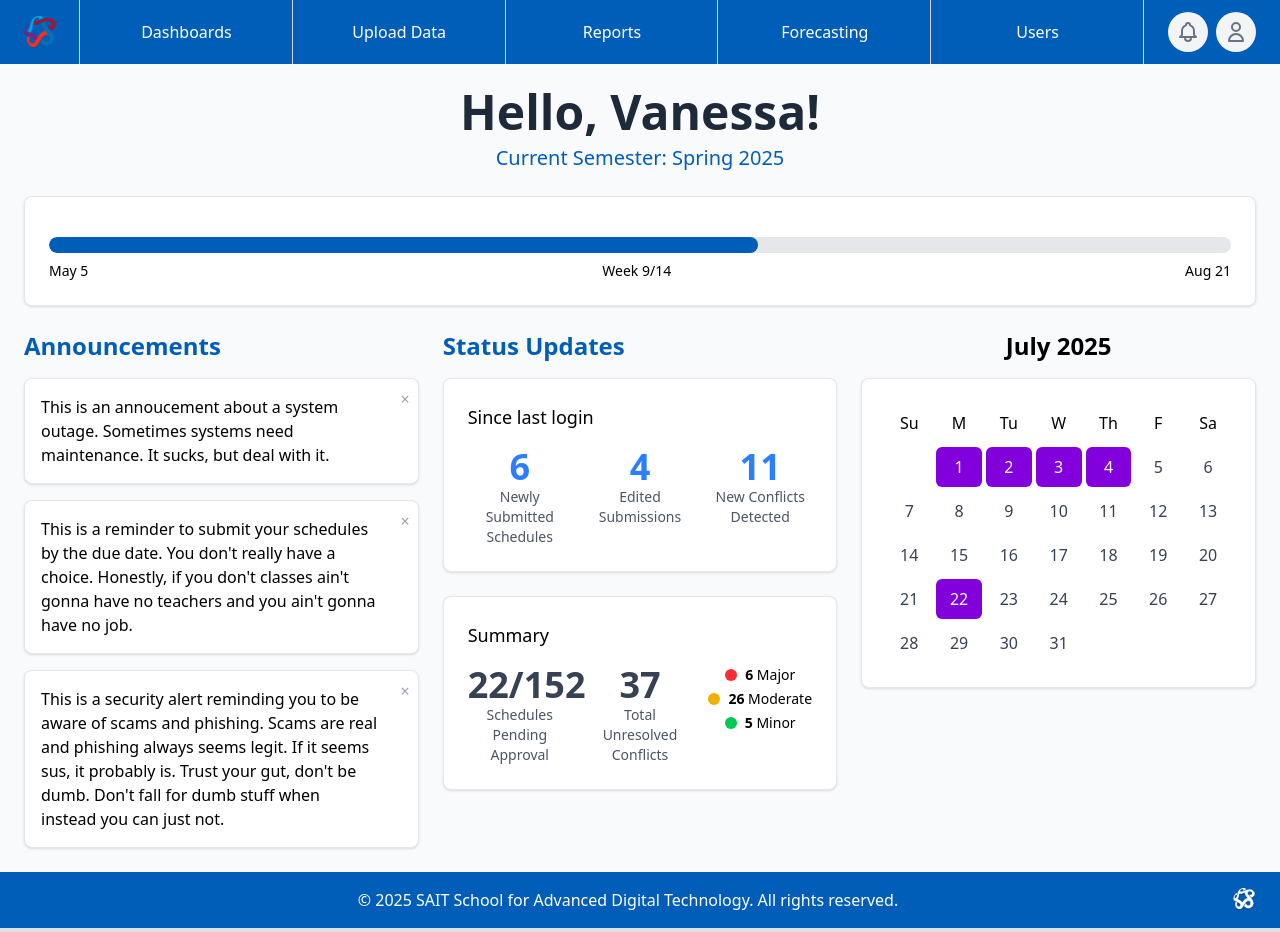
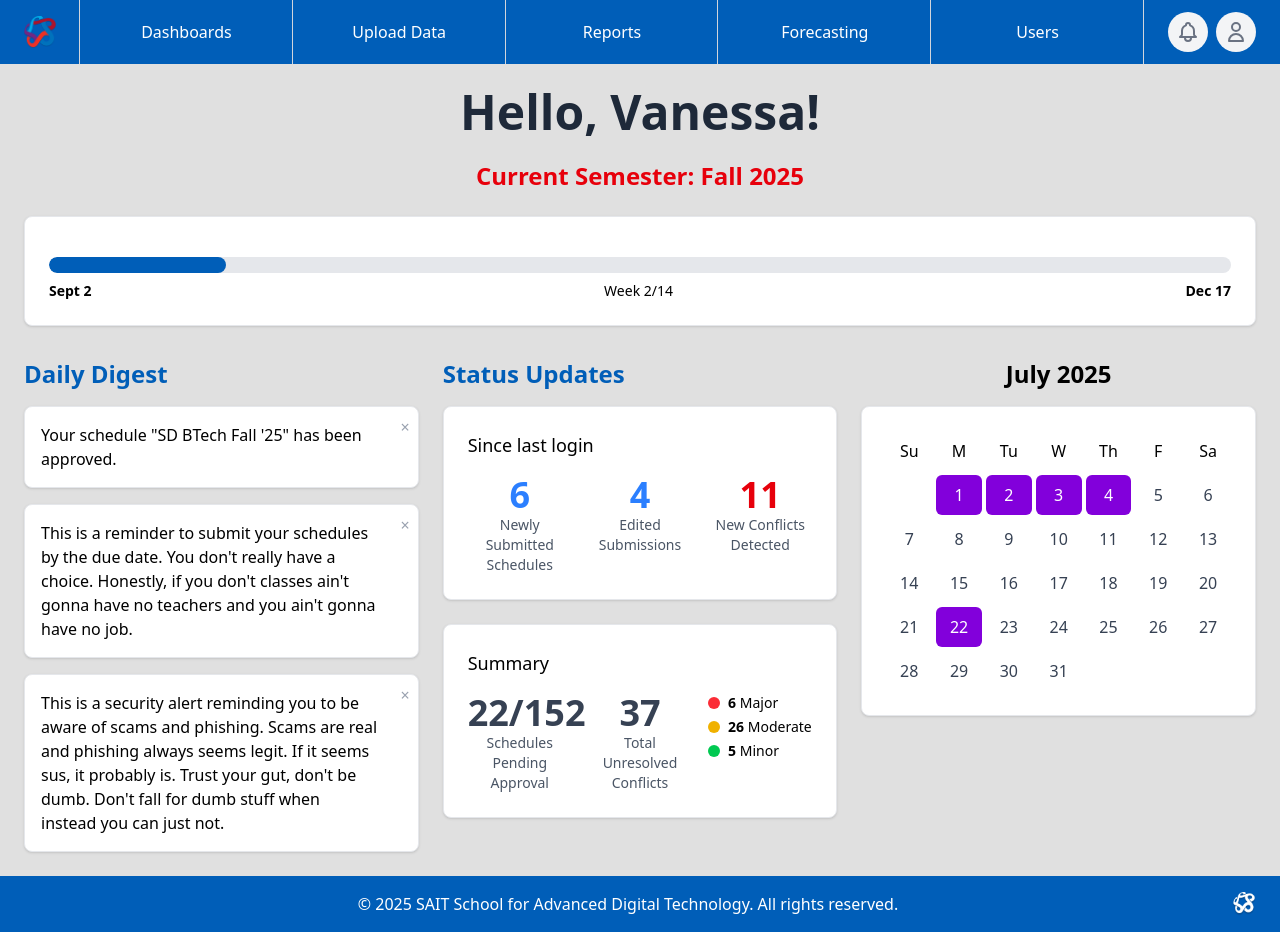
Before and after one commit to mlbrnm/sadt_scheduling_capstone, a Next.js app: page /Frontend/Home in a window 1280 px wide. Built offline with nearby package versions, Linux system fonts and the light colour scheme.

Commit message:
updated homepage code from previous + dummy data/start for schedule manager

```diff
--- /dev/null
+++ b/app/Frontend/Dashboards/ScheduleManager/dummydata.json
@@ -0,0 +1,44 @@
+[
+  {
+    "dateSubmitted": "15/07/2025",
+    "title": "SD Winter '26",
+    "programType": "Diploma",
+    "status": "Submitted",
+    "timeslots": "Empty - Upload Now"
+  },
+  {
+    "dateSubmitted": "10/07/2025",
+    "title": "SD Fall '25",
+    "programType": "Diploma",
+    "status": "In Review",
+    "timeslots": "Empty - Upload Now"
+  },
+  {
+    "dateSubmitted": "01/07/2025",
+    "title": "Infosec Analyst Fall '25",
+    "programType": "Certificate",
+    "status": "Rejected",
+    "timeslots": "Empty - Upload Now"
+  },
+  {
+    "dateSubmitted": "26/06/2025",
+    "title": "ITS Fall '25",
+    "programType": "Diploma",
+    "status": "In Review",
+    "timeslots": "Uploaded - 08/25/2025"
+  },
+  {
+    "dateSubmitted": "19/06/2025",
+    "title": "WebDev Fall'25",
+    "programType": "Certificate",
+    "status": "Submitted",
+    "timeslots": "Empty - Upload Now"
+  },
+  {
+    "dateSubmitted": "15/04/2025",
+    "title": "SD BTech Fall '25",
+    "programType": "Bachelors",
+    "status": "Approved",
+    "timeslots": "Uploaded - 06/25/2025"
+  }
+]
--- /dev/null
+++ b/app/Frontend/Dashboards/ScheduleManager/page.js
@@ -0,0 +1,19 @@
+"use client";
+import { useState } from "react";
+import dummydata from "./dummydata.json";
+
+export default function ScheduleManager() {
+  const [submittedSchedulesData, setSubmittedSchedulesData] = useState(dummydata);
+
+
+  return (
+    /*Main Content Container*/
+    <div className="p-4">
+      <h1 className="text-2xl text-center font-bold mb-6">Schedule Manager</h1>
+      {/*Content Goes Here*/}
+      <div className="bg-white shadow-md rounded-lg p-6">
+        <p>This is the Schedule Manager page. The schedule manager will go here.</p>
+      </div>
+    </div>
+    );
+}
--- a/app/Frontend/Home/page.js
+++ b/app/Frontend/Home/page.js
@@ -1,35 +1,33 @@
 "use client";
 
-// Homepage directed to after logging in. In the real application,
-// it would conditionally render based on user, for now make it look like Vanessa's.
 export default function Home() {
   return (
-    <div className="p-6 bg-gray-50 min-h-screen">
+    <div className="p-6 bg-gray-150">
       {/* Personalized Greeting Header */}
       <div className="text-center mb-6">
         <h1 className="text-5xl font-bold text-gray-800 mb-2">
           Hello, Vanessa!
         </h1>
-        <p className="text-xl sadt_blue_light">Current Semester: Spring 2025</p>
+        <p className="text-2xl font-bold text-red-600 m-6">Current Semester: Fall 2025</p>
       </div>
 
-      {/* Progress Timeline - Full Width */}
-      <div className="mb-6">
+      {/*Semester Tracker*/}
+      <div className="mb-6 pb-2">
         <div className="bg-white p-6 rounded-lg border border-gray-200 shadow-sm">
           <div className="relative pt-4">
             {/* Progress Bar */}
             <div className="h-4 w-full bg-gray-200 rounded-full overflow-hidden">
               <div
                 className="h-full background-headerfooter rounded-full"
-                style={{ width: "60%" }}
+                style={{ width: "15%" }}
               ></div>
             </div>
 
             {/* Date Markers */}
             <div className="flex justify-between mt-2 text-sm">
-              <div className="text-left">May 5</div>
-              <div className="text-center">Week 9/14</div>
-              <div className="text-right">Aug 21</div>
+              <div className="text-left font-semibold">Sept 2</div>
+              <div className="text-center">Week 2/14</div>
+              <div className="text-right font-semibold">Dec 17</div>
             </div>
           </div>
         </div>
@@ -39,8 +37,8 @@ export default function Home() {
       <div className="grid grid-cols-1 lg:grid-cols-3 gap-6">
         {/* Left Column - Announcements */}
         <div>
-          <h2 className="text-2xl font-semibold sadt_blue_light mb-4">
-            Announcements
+          <h2 className="text-2xl font-bold sadt_blue_light mb-4">
+            Daily Digest
           </h2>
           <div className="space-y-4">
             {/* Announcement 1 */}
@@ -49,8 +47,7 @@ export default function Home() {
                 ×
               </button>
               <p className="pr-6">
-                This is an annoucement about a system outage. Sometimes systems
-                need maintenance. It sucks, but deal with it.
+                Your schedule "SD BTech Fall '25" has been approved.
               </p>
             </div>
 
@@ -83,7 +80,7 @@ export default function Home() {
 
         {/* Middle Column - Status Updates */}
         <div>
-          <h2 className="text-2xl font-semibold sadt_blue_light mb-4">
+          <h2 className="text-2xl font-bold sadt_blue_light mb-4">
             Status Updates
           </h2>
 
@@ -102,7 +99,7 @@ export default function Home() {
                 <p className="text-sm text-gray-600">Edited Submissions</p>
               </div>
               <div>
-                <p className="text-4xl font-bold text-blue-500">11</p>
+                <p className="text-4xl font-bold text-red-600">11</p>
                 <p className="text-sm text-gray-600">New Conflicts Detected</p>
               </div>
             </div>
@@ -125,19 +122,19 @@ export default function Home() {
                 </p>
               </div>
               <div>
-                <div className="flex items-center justify-center mb-1">
+                <div className="flex items-center justify-left mb-1">
                   <span className="inline-block w-3 h-3 rounded-full bg-red-500 mr-2"></span>
                   <span className="text-sm">
                     <span className="font-bold">6</span> Major
                   </span>
                 </div>
-                <div className="flex items-center justify-center mb-1">
+                <div className="flex items-center justify-left mb-1">
                   <span className="inline-block w-3 h-3 rounded-full bg-yellow-500 mr-2"></span>
                   <span className="text-sm">
                     <span className="font-bold">26</span> Moderate
                   </span>
                 </div>
-                <div className="flex items-center justify-center">
+                <div className="flex items-center justify-left">
                   <span className="inline-block w-3 h-3 rounded-full bg-green-500 mr-2"></span>
                   <span className="text-sm">
                     <span className="font-bold">5</span> Minor
@@ -150,7 +147,7 @@ export default function Home() {
 
         {/* Right Column - Calendar */}
         <div>
-          <h2 className="text-2xl font-semibold text-center mb-4">July 2025</h2>
+          <h2 className="text-2xl font-bold text-center mb-4">July 2025</h2>
           <div className="bg-white p-6 rounded-lg border border-gray-200 shadow-sm">
             <div className="grid grid-cols-7 gap-1">
               {/* Days of Week */}
```
